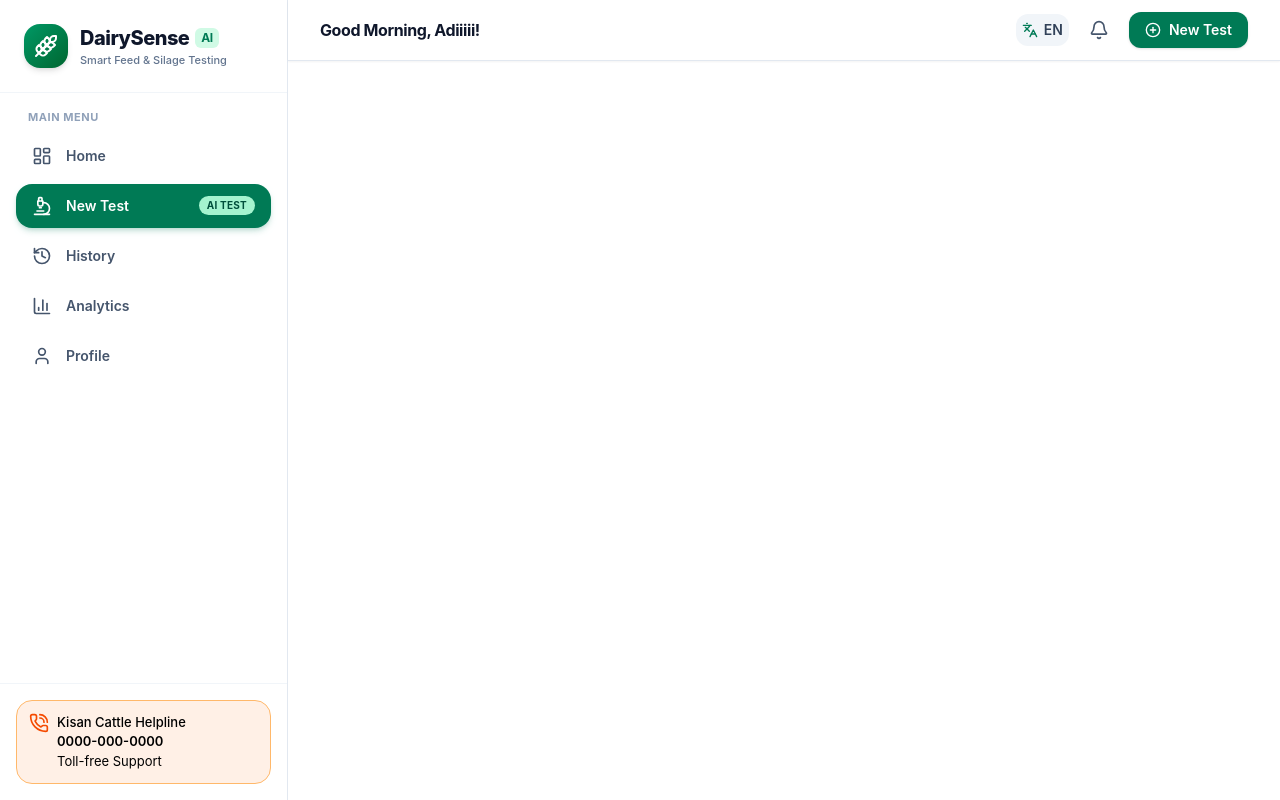
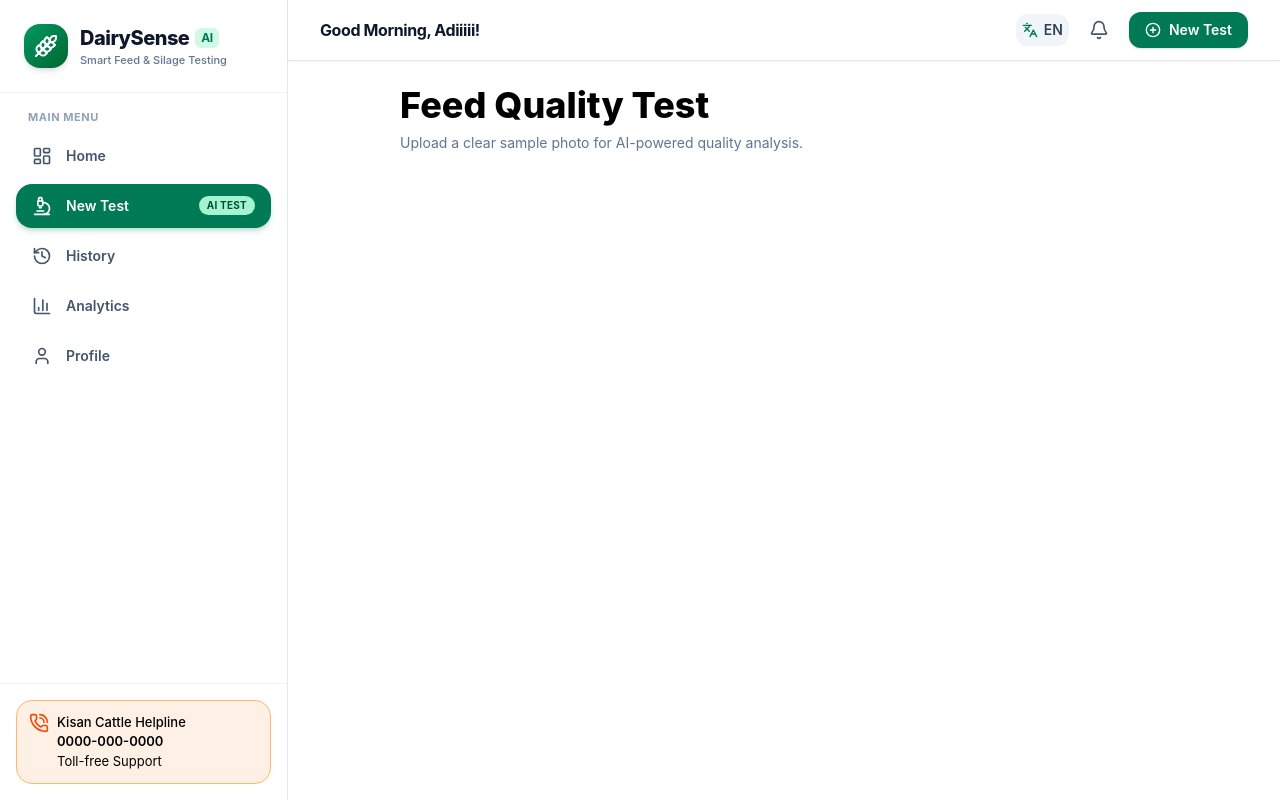
Before and after one commit to adityaranjan05/DairySense, a React (Vite) app: page /test/upload in a window 1280 px wide. Built offline with nearby package versions, Linux system fonts and the light colour scheme.

Commit message:
Started working on sample upload

```diff
--- a/src/pages/SampleUpload.jsx
+++ b/src/pages/SampleUpload.jsx
@@ -1,3 +1,23 @@
-export default function SampleUpload () {
+import { useSearchParams } from "react-router-dom";
 
+export default function SampleUpload() {
+    const [searchParams] = useSearchParams();
+    const type = searchParams.get("type");
+    const isSilage = type === "silage";
+
+    return (
+        <div className="max-w-3xl mx-auto space-y-6">
+
+            <div>
+                <h1 className="text-4xl font-extrabold">
+                    {isSilage ? "Silage Quality Test" : "Feed Quality Test"}
+                </h1>
+
+                <p className="mt-2 text-sm text-slate-500">
+                    Upload a clear sample photo for AI-powered quality analysis.
+                </p>
+            </div>
+
+        </div>
+    );
 }
```
